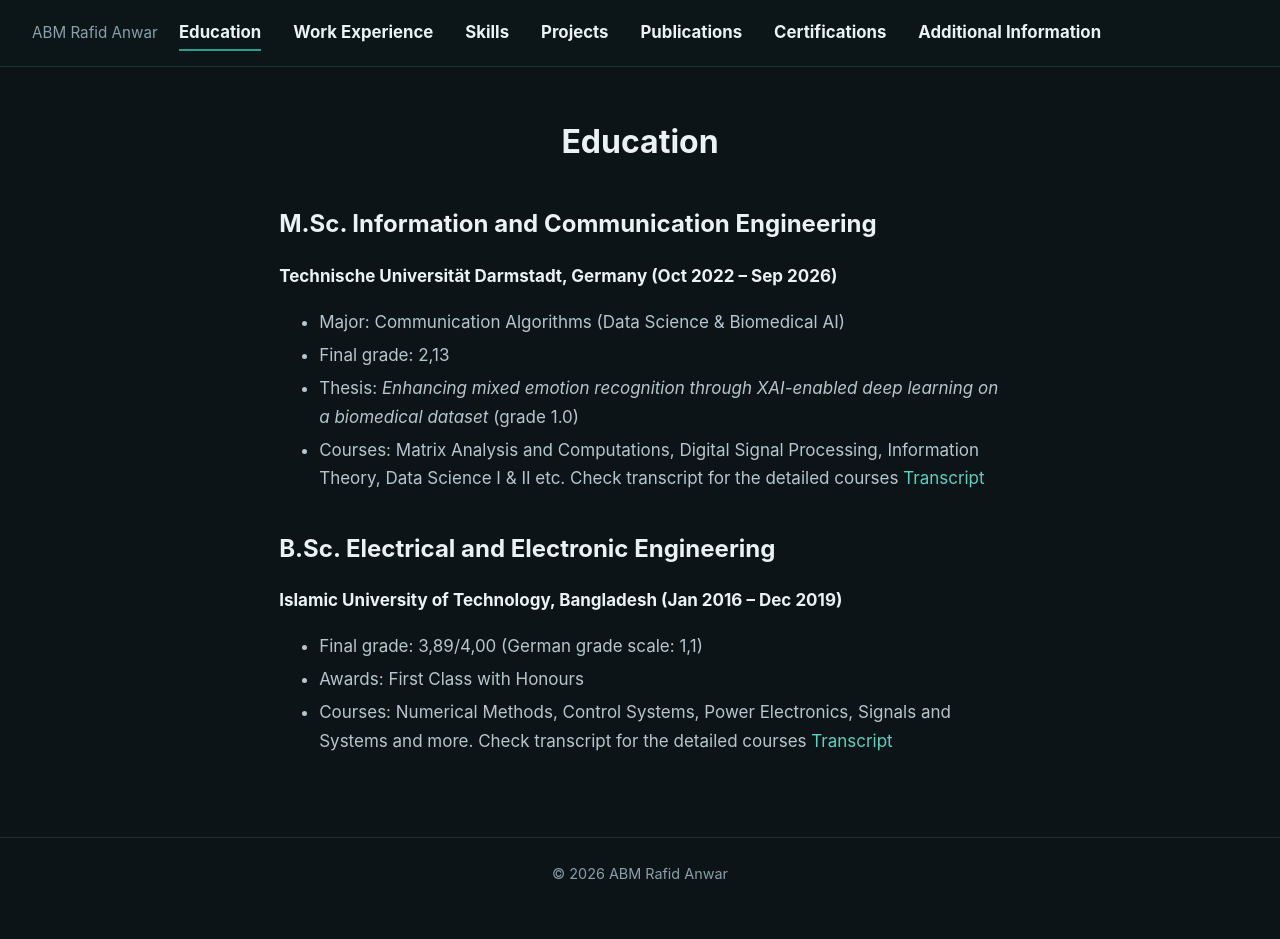
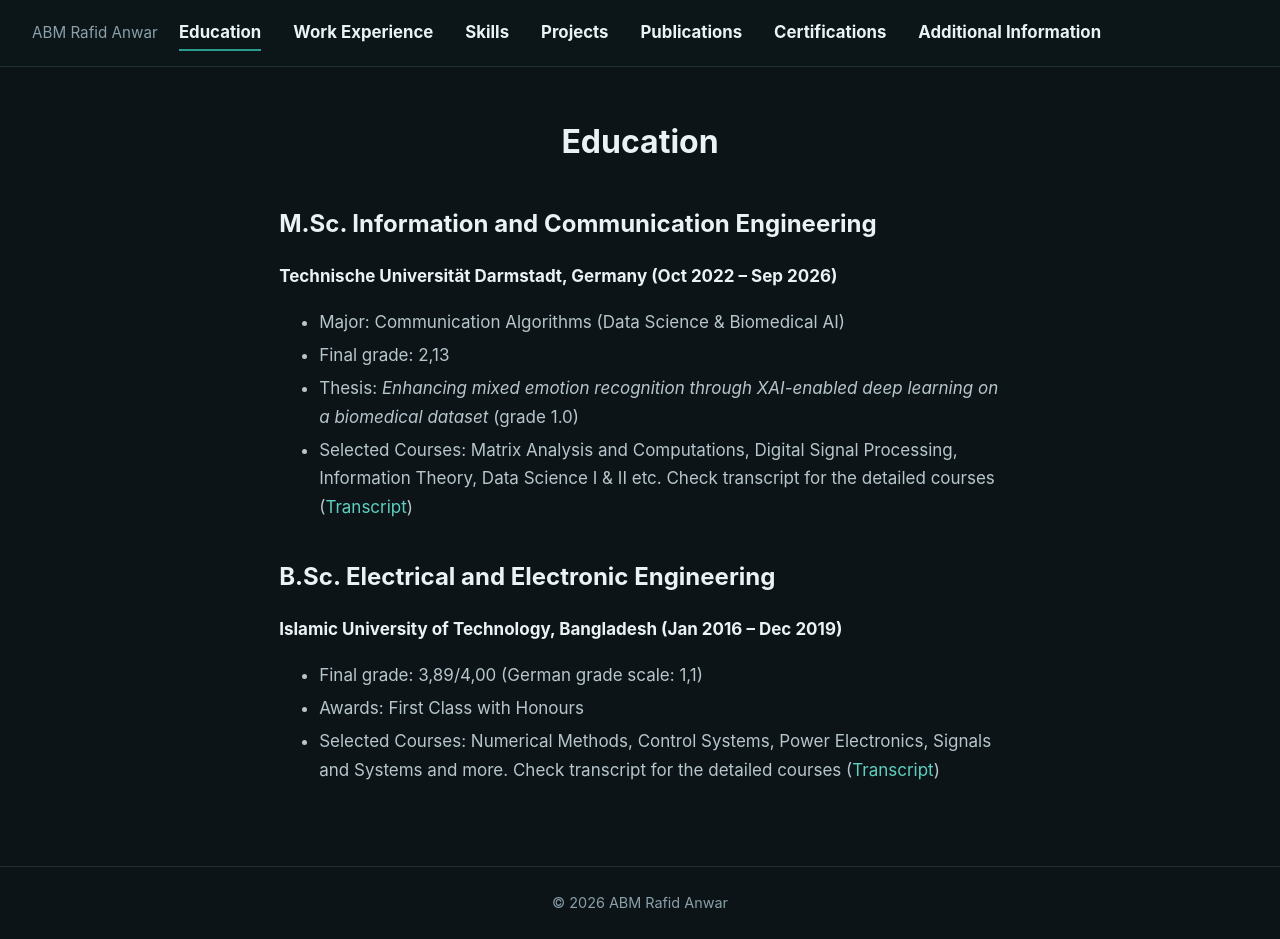
Before and after one commit to RafidAnwar/rafidanwar.github.io, a Jekyll site: the page built from education.md, in a window 1280 px wide and 939 px high. Built offline with Jekyll 4.4.1, drawn with Linux system fonts in a browser that asks for light colours.

Commit message:
Update education.md

```diff
--- a/education.md
+++ b/education.md
@@ -9,10 +9,10 @@ title: "Education"
 - Major: Communication Algorithms (Data Science & Biomedical AI)
 - Final grade: 2,13
 - Thesis: *Enhancing mixed emotion recognition through XAI-enabled deep learning on a biomedical dataset* (grade 1.0)
-- Courses: Matrix Analysis and Computations, Digital Signal Processing, Information Theory, Data Science I & II etc. Check transcript for the detailed courses [Transcript](/msc.pdf)
+- Selected Courses: Matrix Analysis and Computations, Digital Signal Processing, Information Theory, Data Science I & II etc. Check transcript for the detailed courses ([Transcript](/msc.pdf))
 
 ## B.Sc. Electrical and Electronic Engineering
 **Islamic University of Technology, Bangladesh (Jan 2016 – Dec 2019)**
 - Final grade: 3,89/4,00 (German grade scale: 1,1)
 - Awards: First Class with Honours
-- Courses: Numerical Methods, Control Systems, Power Electronics, Signals and Systems and more. Check transcript for the detailed courses [Transcript](/bsc.pdf)
+- Selected Courses: Numerical Methods, Control Systems, Power Electronics, Signals and Systems and more. Check transcript for the detailed courses ([Transcript](/bsc.pdf))
```
